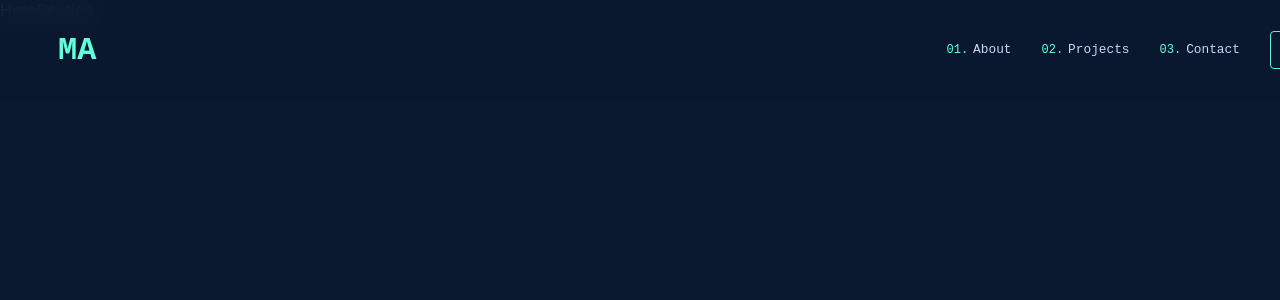
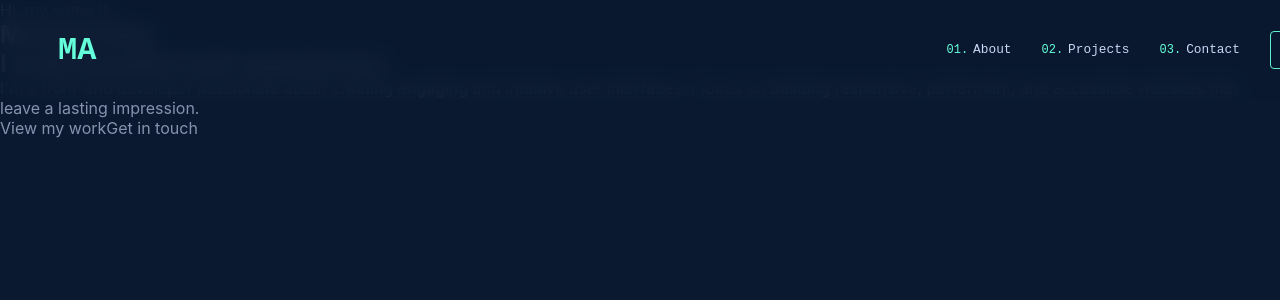
Before and after one commit to Moamal-2000/moamal-alaa, a Next.js app: page / in a window 1280 px wide. Shown: the top 300 px of the page. Built offline with nearby package versions, Linux system fonts and the light colour scheme.

Commit message:
update: add HTML stricture & CSS selectors to the HeroSection

```diff
--- a/src/components/Home/HeroSection/HeroSection.jsx
+++ b/src/components/Home/HeroSection/HeroSection.jsx
@@ -2,9 +2,28 @@ import s from "./HeroSection.module.scss";
 
 const HeroSection = () => {
   return (
-    <main className={s.heroSection} id="hero">
-      HeroSection
-    </main>
+    <section className={s.heroSection} id="hero">
+      <div className={s.content}>
+        <p className={s.preHeading}>Hi, my name is</p>
+        <h1 className={s.myName}>Moamal Alaa</h1>
+        <h2 className={s.whatIDo}>I craft beautiful web experiences.</h2>
+
+        <p className={s.description}>
+          I'm a front-end developer passionate about creating engaging and
+          intuitive user interfaces. I focus on building responsive, performant,
+          and accessible websites that leave a lasting impression.
+        </p>
+
+        <div className={s.buttons}>
+          <a href="#projects" className={s.viewWorkBtn}>
+            View my work
+          </a>
+          <a href="#contact" className={s.getInTouchBtn}>
+            Get in touch
+          </a>
+        </div>
+      </div>
+    </section>
   );
 };
 
--- a/src/components/Home/HeroSection/HeroSection.module.scss
+++ b/src/components/Home/HeroSection/HeroSection.module.scss
@@ -0,0 +1,19 @@
+.heroSection {}
+
+.heroSection .content {}
+
+.content .preHeading {}
+
+.content .myName {}
+
+.content .whatIDo {}
+
+.content .description {}
+
+.content .buttons {}
+
+.content .buttons a {}
+
+.content .buttons .viewWorkBtn {}
+
+.content .buttons .getInTouchBtn {}
```
